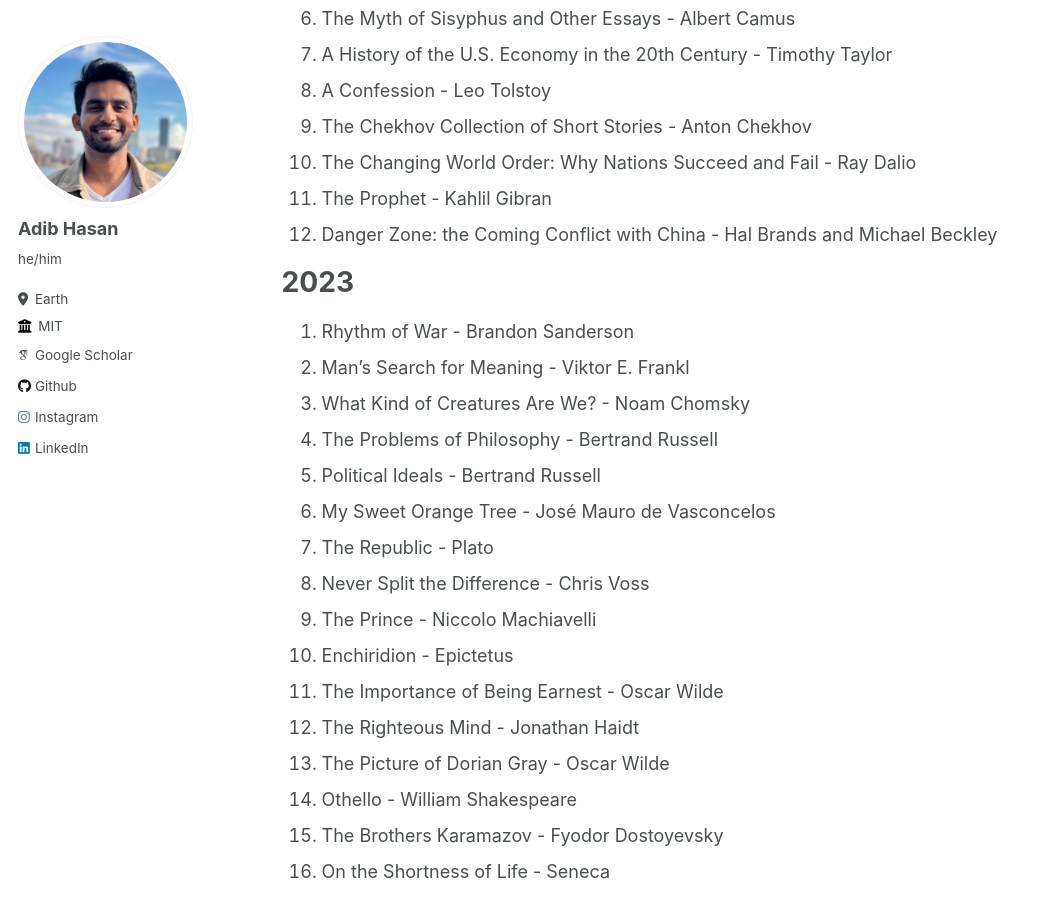
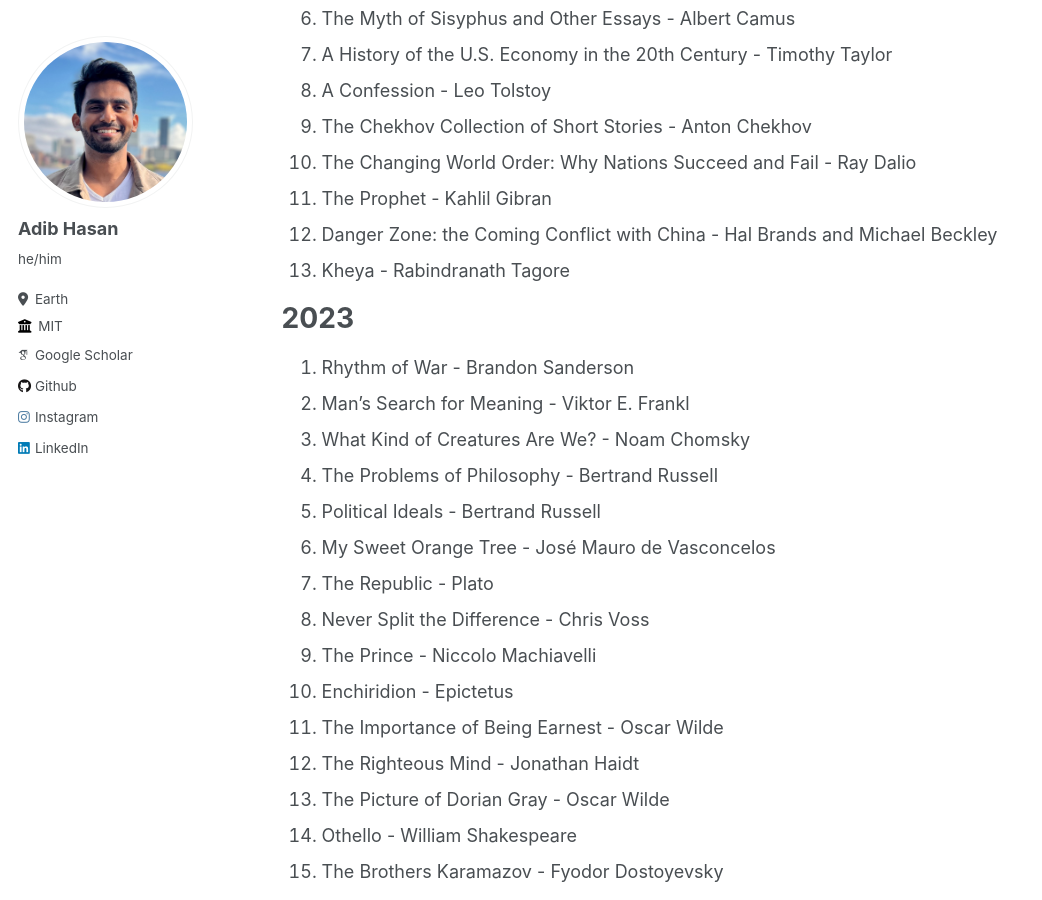
Before and after one commit to Neehan/neehan.github.io, a Jekyll site: the page built from _pages/reading.md, in a window 1280 px wide and 900 px high, scrolled down 387 px. Shown: the whole window, without its empty margins (0-1042 px from the left). Built offline with Jekyll 4.4.1, drawn with Linux system fonts in a browser that asks for light colours; some web fonts are replaced.

Commit message:
Update reading.md

```diff
--- a/_pages/reading.md
+++ b/_pages/reading.md
@@ -16,6 +16,7 @@ author_profile: true
 10. The Changing World Order: Why Nations Succeed and Fail - Ray Dalio
 11. The Prophet - Kahlil Gibran
 12. Danger Zone: the Coming Conflict with China - Hal Brands and Michael Beckley
+13. Kheya - Rabindranath Tagore
 
 # 2023
 1. Rhythm of War - Brandon Sanderson
```
